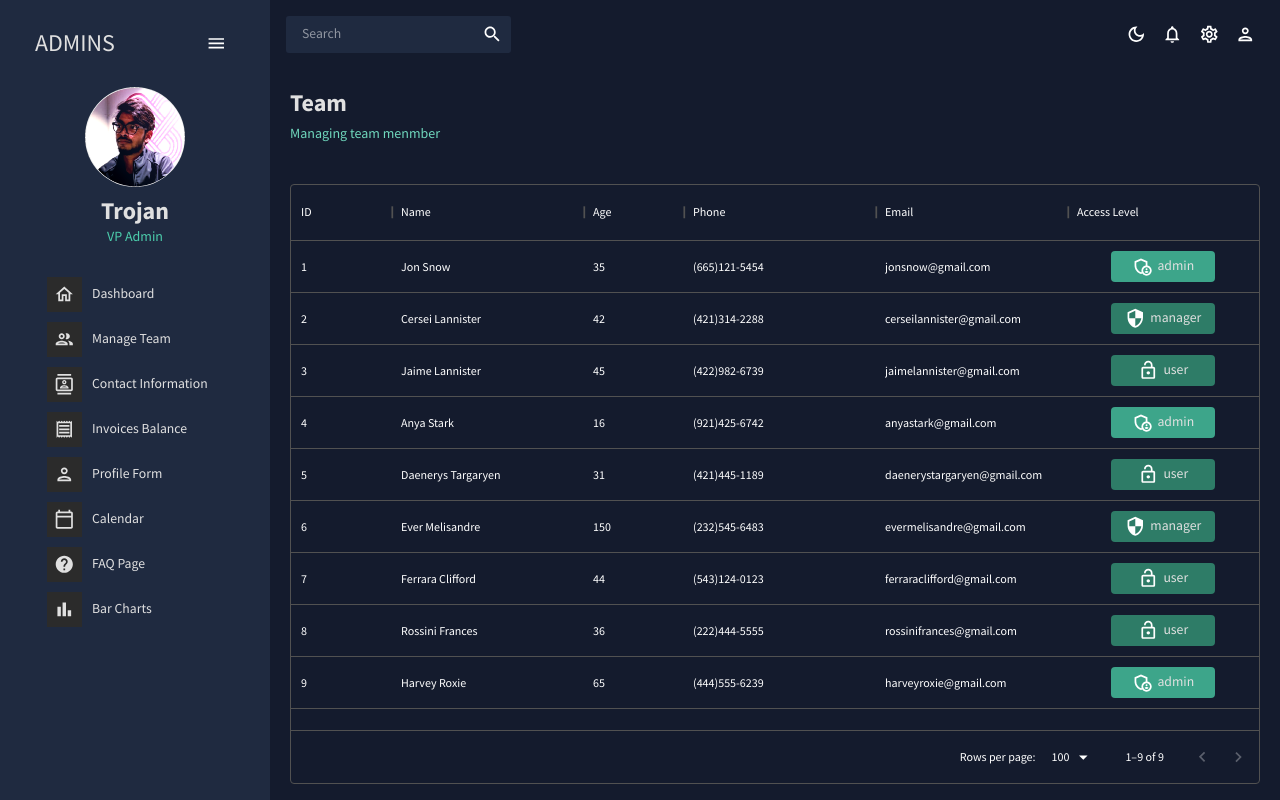
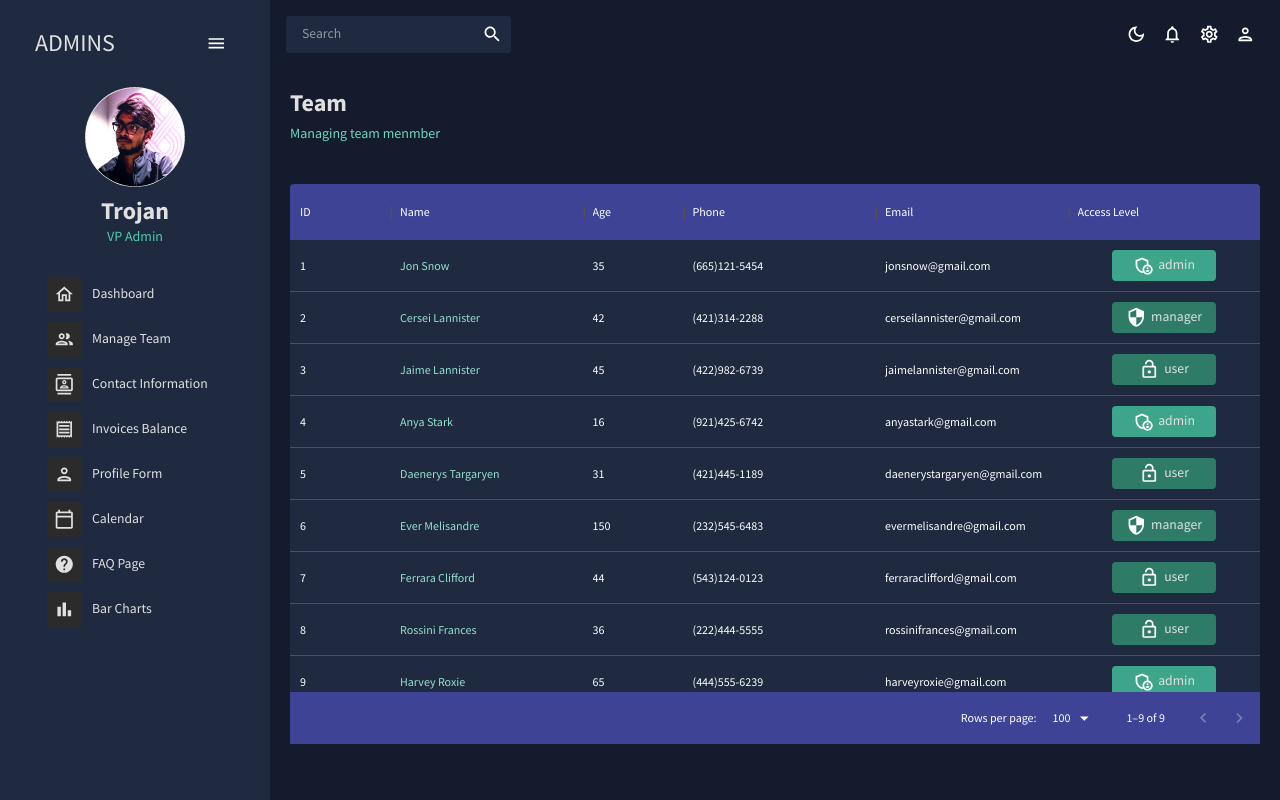
Before and after one commit to Abhijeet-Trojan/admin-dashboard, a React (Create React App) app: page /team in a window 1280 px wide. Built offline with nearby package versions, Linux system fonts and the light colour scheme.

Commit message:
added team manager page

```diff
--- a/src/scenes/team/index.jsx
+++ b/src/scenes/team/index.jsx
@@ -6,6 +6,7 @@
 import LockOpenOutlinedIcon from "@mui/icons-material/LockOpenOutlined";
 import SecurityOutlinedIcon from "@mui/icons-material/SecurityOutlined";
 import Header from "../../components/Header";
+import { borderBottom } from "@mui/system";
 
 const Team = () => {
     const theme = useTheme();
@@ -46,7 +47,29 @@
     return (
         <Box m="20px">
             <Header title="Team" subtitle="Managing team menmber" />
-            <Box m="40px 0 0 0" height="75vh" >
+            <Box m="40px 0 0 0" height="70vh" sx={{
+                "& .MuiDataGrid-root": {
+                    border: "none"
+                },
+                "& .MuiDataGrid-cell": {
+                    borderBottom: "none"
+                },
+                "& .name-column--cell": {
+                    color: colors.greenAccent[300]
+                },
+                "& .MuiDataGrid-columnHeaders": {
+                    backgroundColor: colors.blueAccent[700],
+                    borderBottom: "none"
+                },
+                "& .MuiDataGrid-virtualScroller": {
+                    backgroundColor: colors.primary[400]
+                },
+                "& .MuiDataGrid-footerContainer": {
+                    borderTop: "none",
+                    backgroundColor: colors.blueAccent[700]
+                }
+            }}
+            >
                 <DataGrid
                     rows={mockDataTeam}
                     columns={columns}
```
